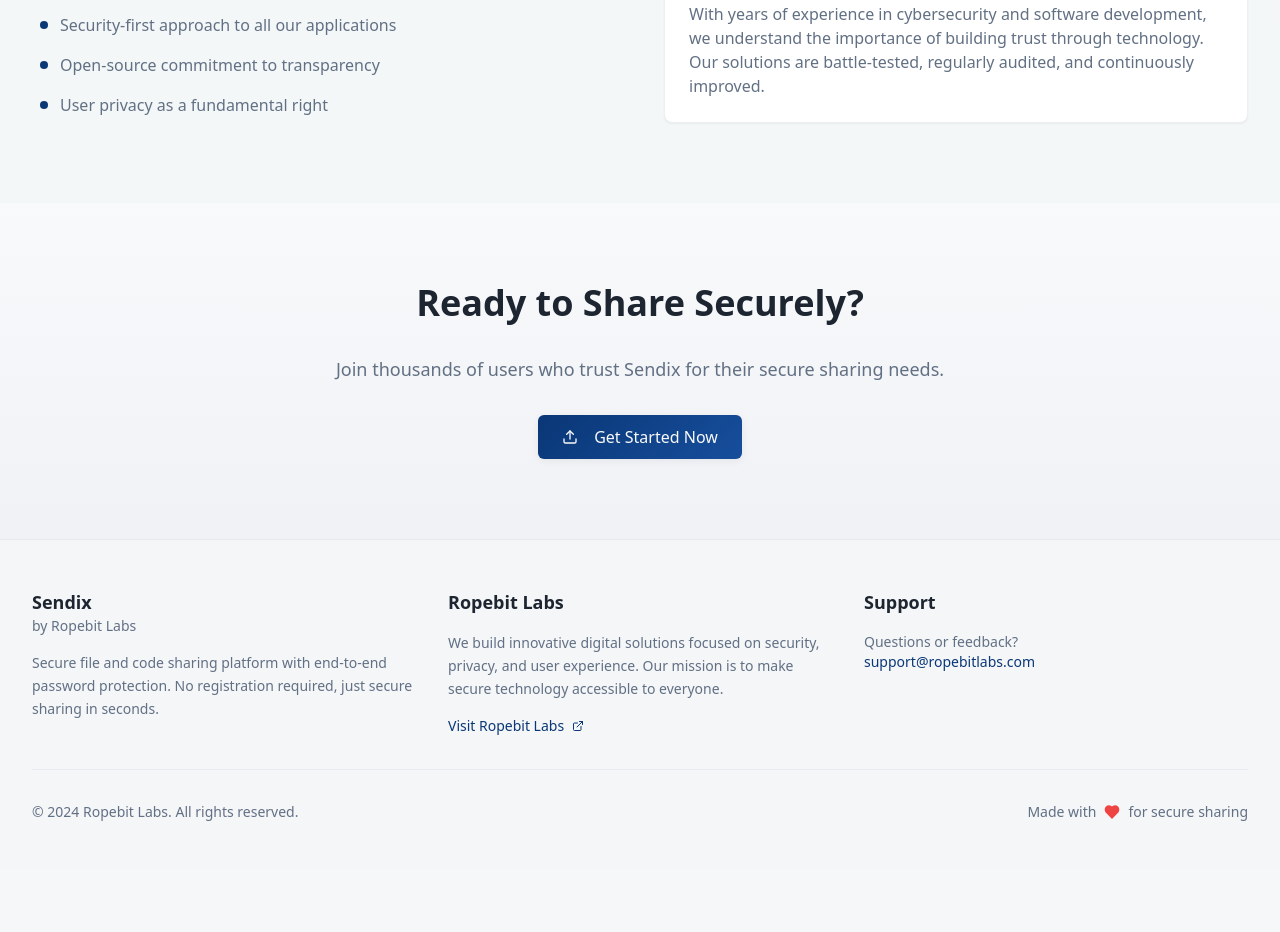
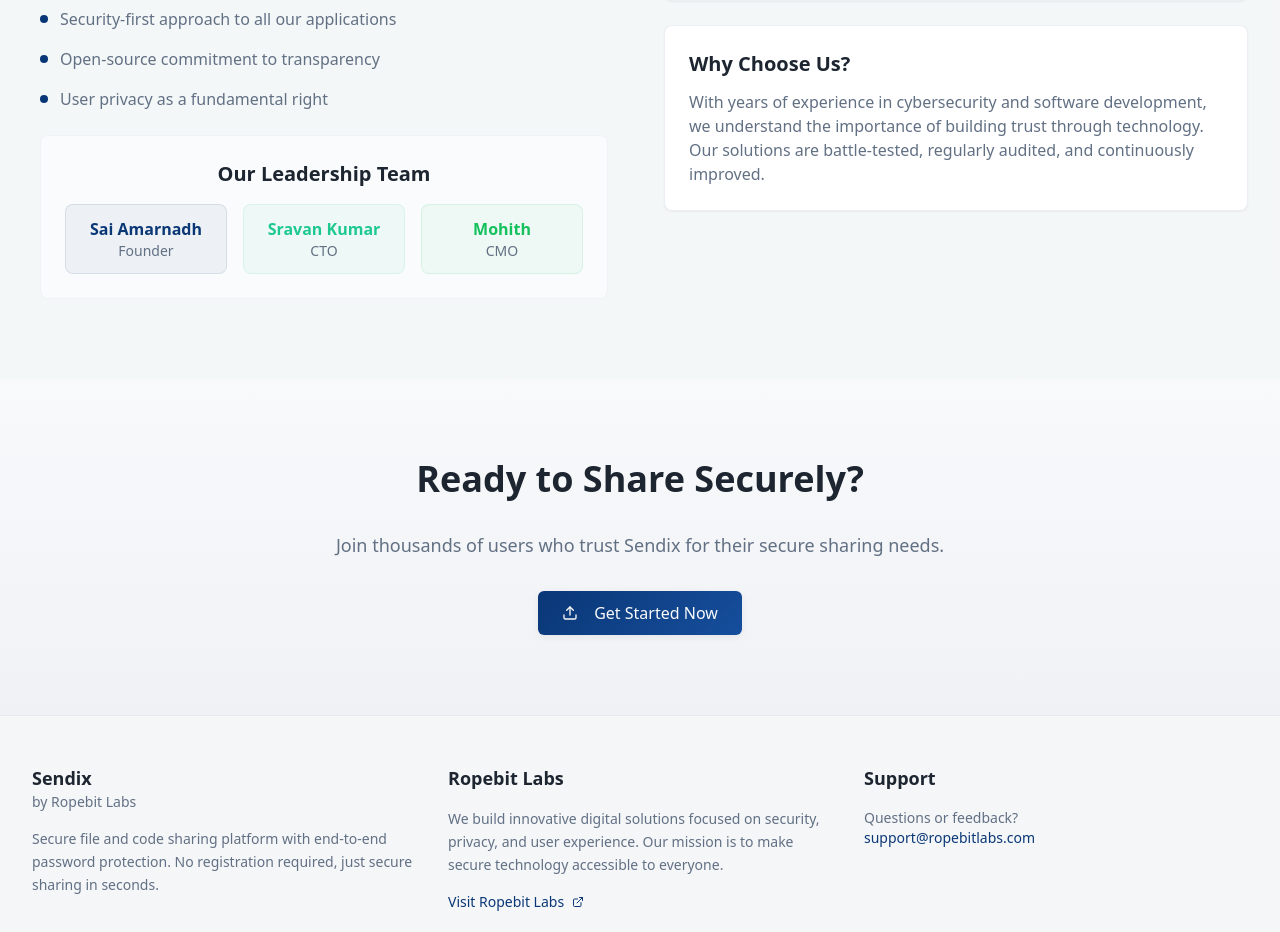
Before and after one commit to Mohith140306/codedrop, a React (Vite) app: page / in a window 1280 px wide. Shown: the part 1500-2432 px from the top of the page. Before the commit the page ends 2370 px from the top, so only its background shows below. Built offline with nearby package versions, Linux system fonts and the light colour scheme.

Commit message:
Add names to About section
Add names and titles to the About section: Sai Amarnadh - Founder, Sravan Kumar - CTO, and Mohith - CMO. Highlight these entries.

```diff
--- a/src/pages/Home.tsx
+++ b/src/pages/Home.tsx
@@ -132,6 +132,25 @@ const Home = () => {
                   <p className="text-muted-foreground">User privacy as a fundamental right</p>
                 </div>
               </div>
+
+              {/* Team Section */}
+              <div className="mt-6 sm:mt-8 p-4 sm:p-6 bg-card/50 rounded-lg border border-border/30">
+                <h3 className="text-lg sm:text-xl font-bold text-foreground mb-4 text-center">Our Leadership Team</h3>
+                <div className="grid grid-cols-1 sm:grid-cols-3 gap-3 sm:gap-4">
+                  <div className="text-center p-3 bg-primary/5 rounded-lg border border-primary/10">
+                    <h4 className="text-sm sm:text-base font-bold text-primary">Sai Amarnadh</h4>
+                    <p className="text-xs sm:text-sm text-muted-foreground font-medium">Founder</p>
+                  </div>
+                  <div className="text-center p-3 bg-accent/5 rounded-lg border border-accent/10">
+                    <h4 className="text-sm sm:text-base font-bold text-accent">Sravan Kumar</h4>
+                    <p className="text-xs sm:text-sm text-muted-foreground font-medium">CTO</p>
+                  </div>
+                  <div className="text-center p-3 bg-success/5 rounded-lg border border-success/10">
+                    <h4 className="text-sm sm:text-base font-bold text-success">Mohith</h4>
+                    <p className="text-xs sm:text-sm text-muted-foreground font-medium">CMO</p>
+                  </div>
+                </div>
+              </div>
             </div>
             <div className="space-y-4 sm:space-y-6 animate-fade-in" style={{ animationDelay: '0.2s' }}>
               <Card className="p-4 sm:p-6 shadow-soft border border-border/50">
```
